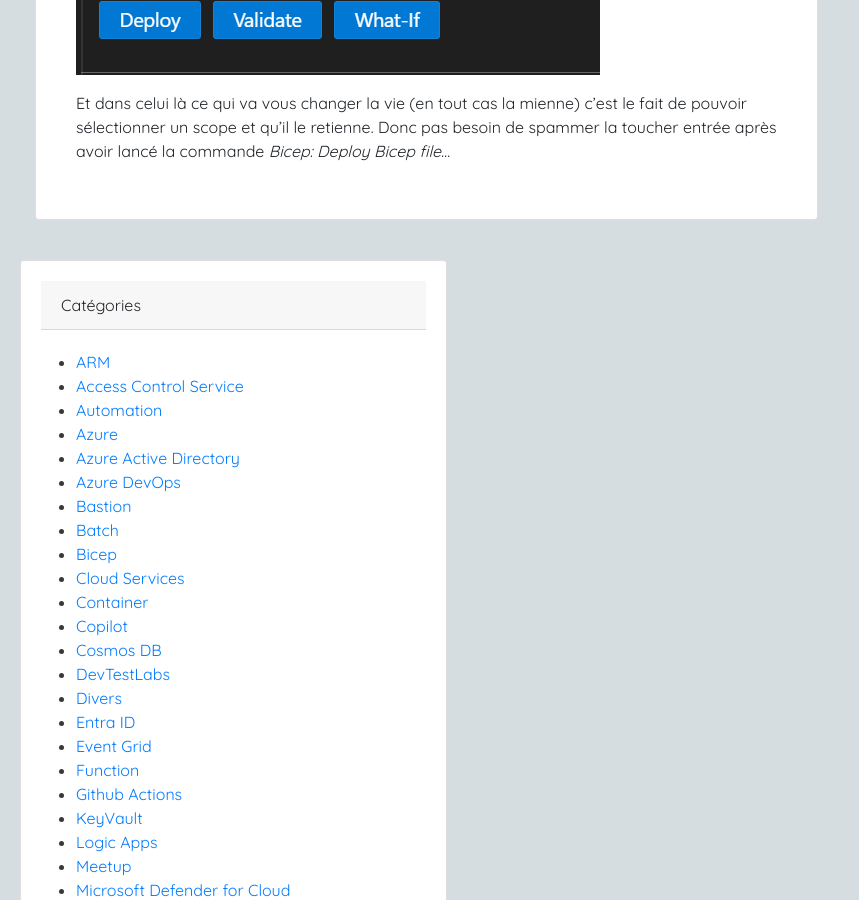
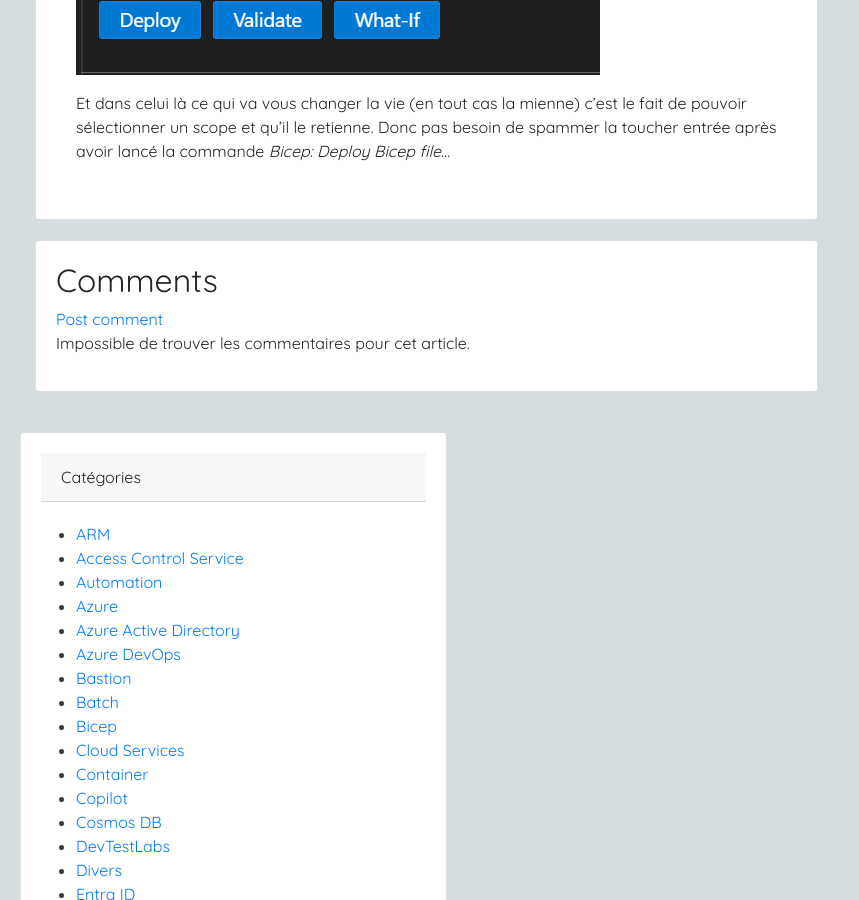
Before and after one commit to wilfriedwoivre/wilfriedwoivre.github.io, a Jekyll site: the page built from _posts/2025-07-17-bicep-le-panneau-de-deploiement-integre-dans-vs-code.md, in a window 1280 px wide and 900 px high, scrolled down 1272 px. Shown: the whole window, without its empty margins (0-859 px from the left). Built offline with Jekyll 4.4.1, drawn with Linux system fonts in a browser that asks for light colours; nearby versions of some CDN libraries; part of the change alters nothing that is shown.

Commit message:
Add comment id

```diff
--- a/_posts/2025-07-17-bicep-le-panneau-de-deploiement-integre-dans-vs-code.md
+++ b/_posts/2025-07-17-bicep-le-panneau-de-deploiement-integre-dans-vs-code.md
@@ -3,7 +3,7 @@ layout: post
 title: Bicep - Le panneau de déploiement intégré dans VS Code
 date: 2025-07-17
 categories: [ "Azure", "Bicep" ]
-githubcommentIdtoreplace:
+comments_id: 205
 ---
 
 Bon c'est sûrement un peu tardif comme article, je n'ai pas vérifié.
```
